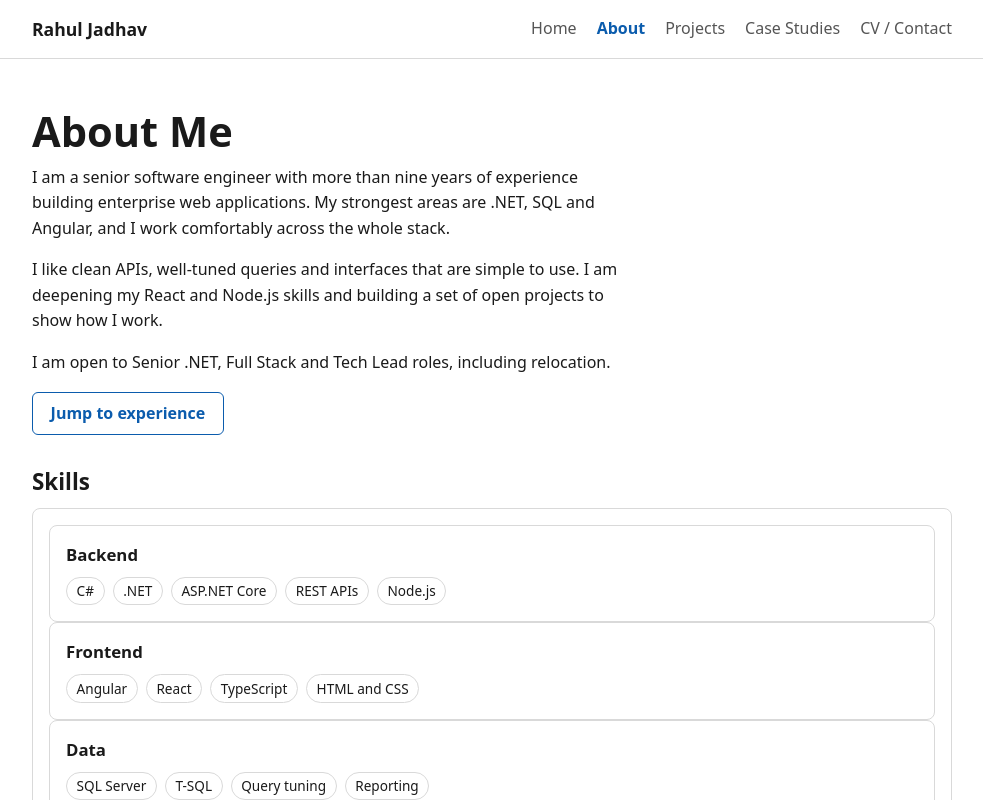
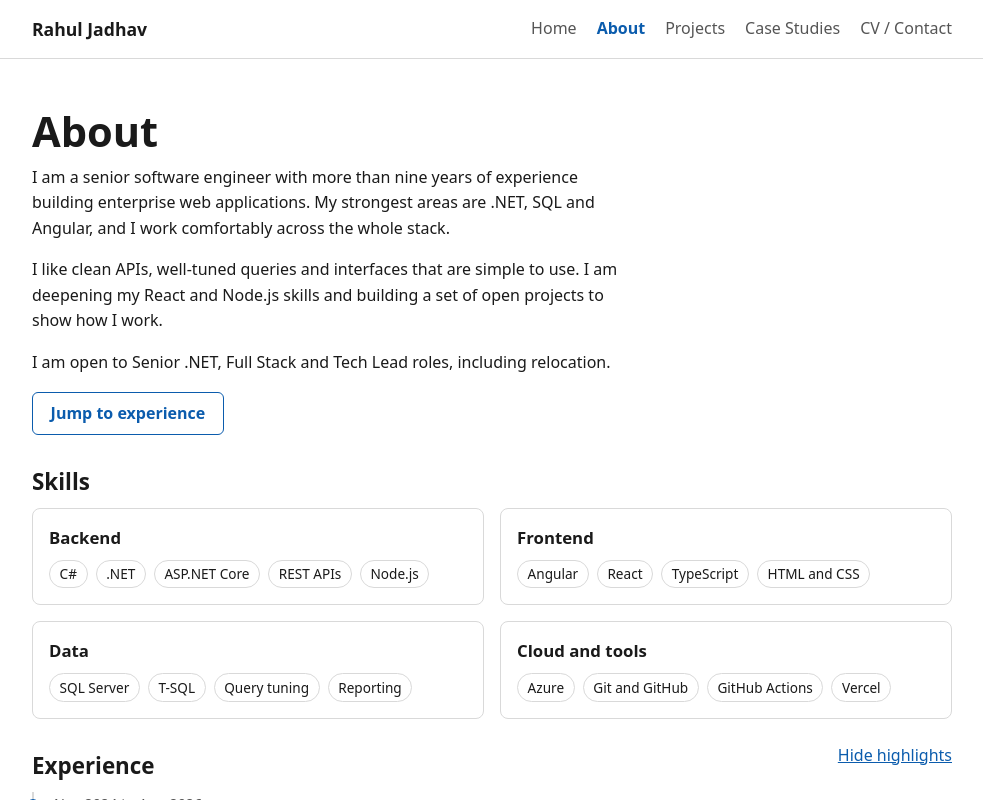
Before and after one commit to rahuljadhavrj3006-commits/portfolio, a React (Vite) app: page /about in a window 1280 px wide. Shown: the top 800 px of the page, without its empty margins (148-1131 px from the left). Built offline with nearby package versions, Linux system fonts and the light colour scheme.

Commit message:
Fix skills grid class and aria-labelledby id

```diff
--- a/src/pages/About.tsx
+++ b/src/pages/About.tsx
@@ -1,36 +1,45 @@
-import {useRef,useState} from "react";
-import { aboutParagraphs } from "../data/about";
-import { skillGroups } from "../data/skills";
-import { experience } from "../data/experience";
+import { useRef, useState } from 'react'
+import { aboutParagraphs } from '../data/about'
+import { experience } from '../data/experience'
+import { skillGroups } from '../data/skills'
 
 function About() {
-    const [showHighlights, setShowHighlights] = useState(false);
-    const experienceRef = useRef<HTMLHeadingElement>(null);
+  const [showHighlights, setShowHighlights] = useState(true)
+  const experienceRef = useRef<HTMLHeadingElement>(null)
 
   function jumpToExperience() {
-        experienceRef.current?.scrollIntoView();
-        experienceRef.current?.focus({ preventScroll: true  });
+    experienceRef.current?.scrollIntoView()
+    experienceRef.current?.focus({ preventScroll: true })
   }
 
   return (
     <section>
-            <h1>About Me</h1>
+      <h1>About</h1>
+
       {aboutParagraphs.map((text, index) => (
         <p key={index} className="about-text">
           {text}
         </p>
       ))}
 
-            <button type="button" onClick={jumpToExperience} className="btn btn-secondary">
+      <button
+        type="button"
+        className="btn btn-secondary"
+        onClick={jumpToExperience}
+      >
         Jump to experience
       </button>
 
       <h2>Skills</h2>
-            <div className ="skill-group">
+      <div className="skill-groups">
         {skillGroups.map((group) => (
-                <section key={group.id} className="skill-group" aria-labelledby={group.id}>
-                    <h3 id= {`skill-group-${group.id}`}>{group.title}</h3>
-                    <ul className ="tag-list">
+          <section
+            key={group.id}
+            className="skill-group"
+            aria-labelledby={`skills-${group.id}`}
+          >
+            <h3 id={`skills-${group.id}`}>{group.title}</h3>
+            <ul className="tag-list">
               {group.skills.map((skill) => (
                 <li key={skill}>{skill}</li>
               ))}
@@ -38,6 +47,7 @@ function About() {
           </section>
         ))}
       </div>
+
       <div className="section-head">
         <h2 ref={experienceRef} tabIndex={-1}>
           Experience
@@ -69,7 +79,7 @@ function About() {
         ))}
       </ol>
     </section>
-    );
+  )
 }
 
-export default About;
+export default About
```
Lines whose indentation alone changed are shown as unchanged.
